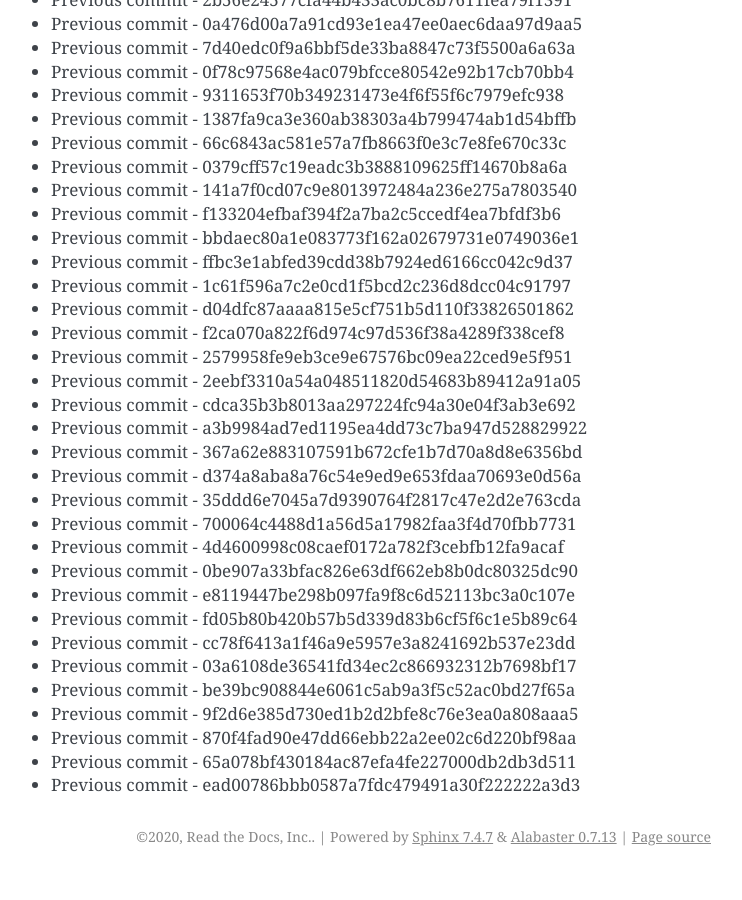
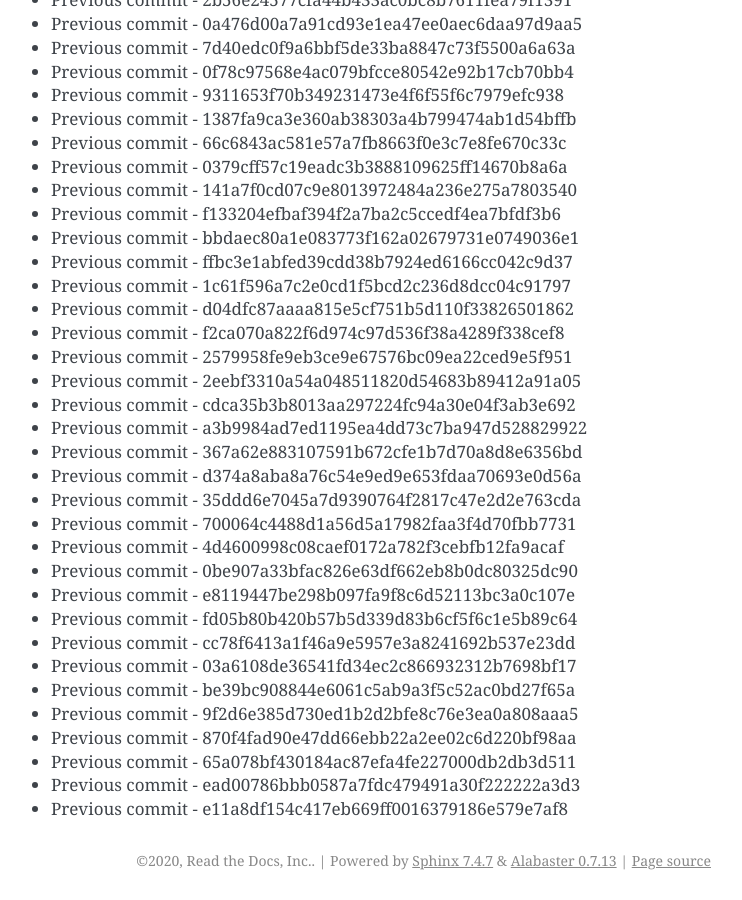
Before and after one commit to readthedocs/rtd-git-stresstest, a Sphinx documentation site: the page built from docs/updates.rst, in a window 1280 px wide and 900 px high, scrolled down 2345 px. Shown: the whole window, without its empty margins (399-1141 px from the left). Built offline with Sphinx 7.4.7, drawn with Linux system fonts in a browser that asks for light colours; before the commit the page ends 3221 px from its top, so only the background shows below that.

Commit message:
Generating commit from previous: e11a8df154c417eb669ff0016379186e579e7af8

```diff
--- a/docs/updates.rst
+++ b/docs/updates.rst
@@ -130,3 +130,4 @@ It can be tested for any performance characteristics.
 * Previous commit - 870f4fad90e47dd66ebb22a2ee02c6d220bf98aa
 * Previous commit - 65a078bf430184ac87efa4fe227000db2db3d511
 * Previous commit - ead00786bbb0587a7fdc479491a30f222222a3d3
+* Previous commit - e11a8df154c417eb669ff0016379186e579e7af8
```
